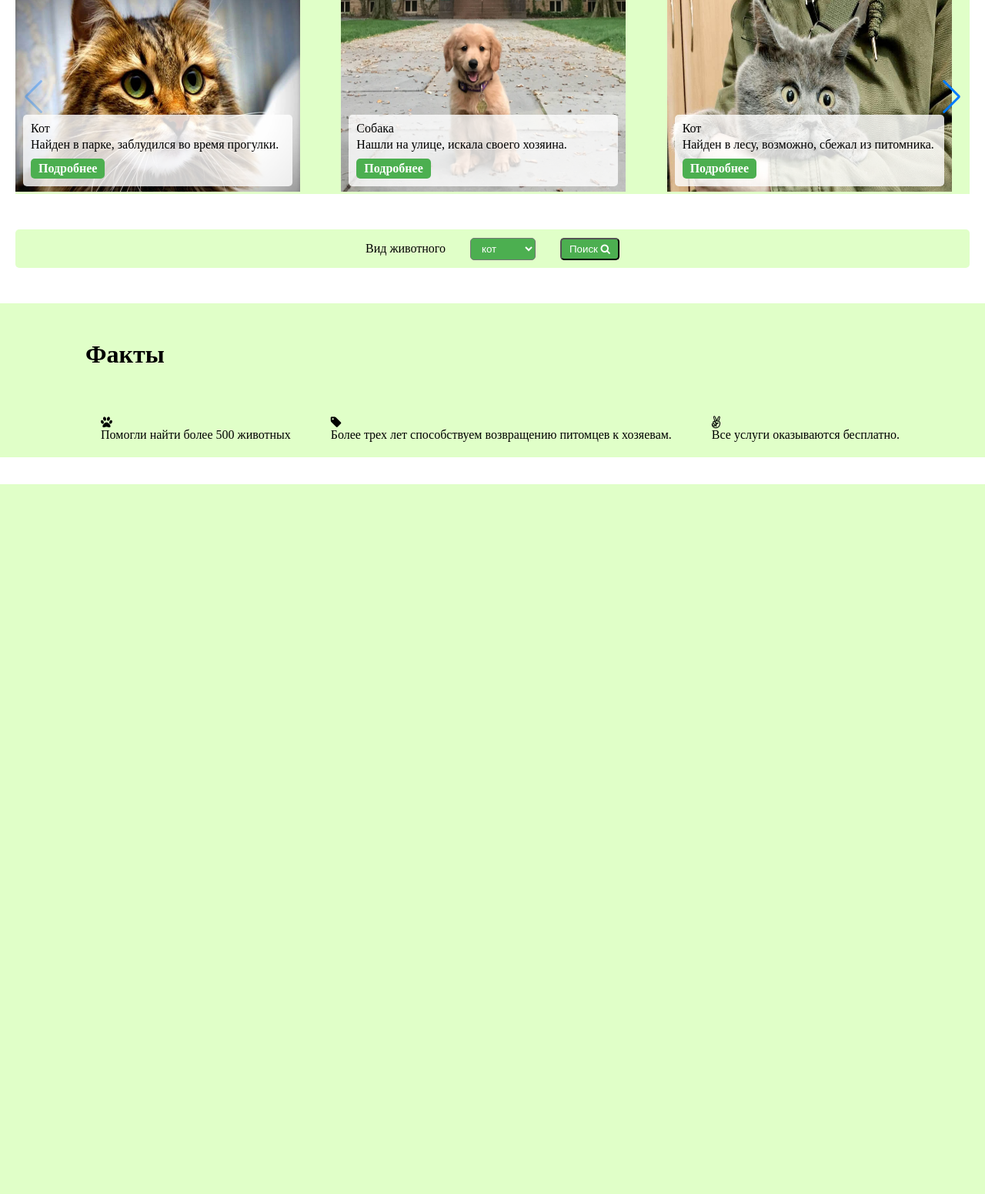
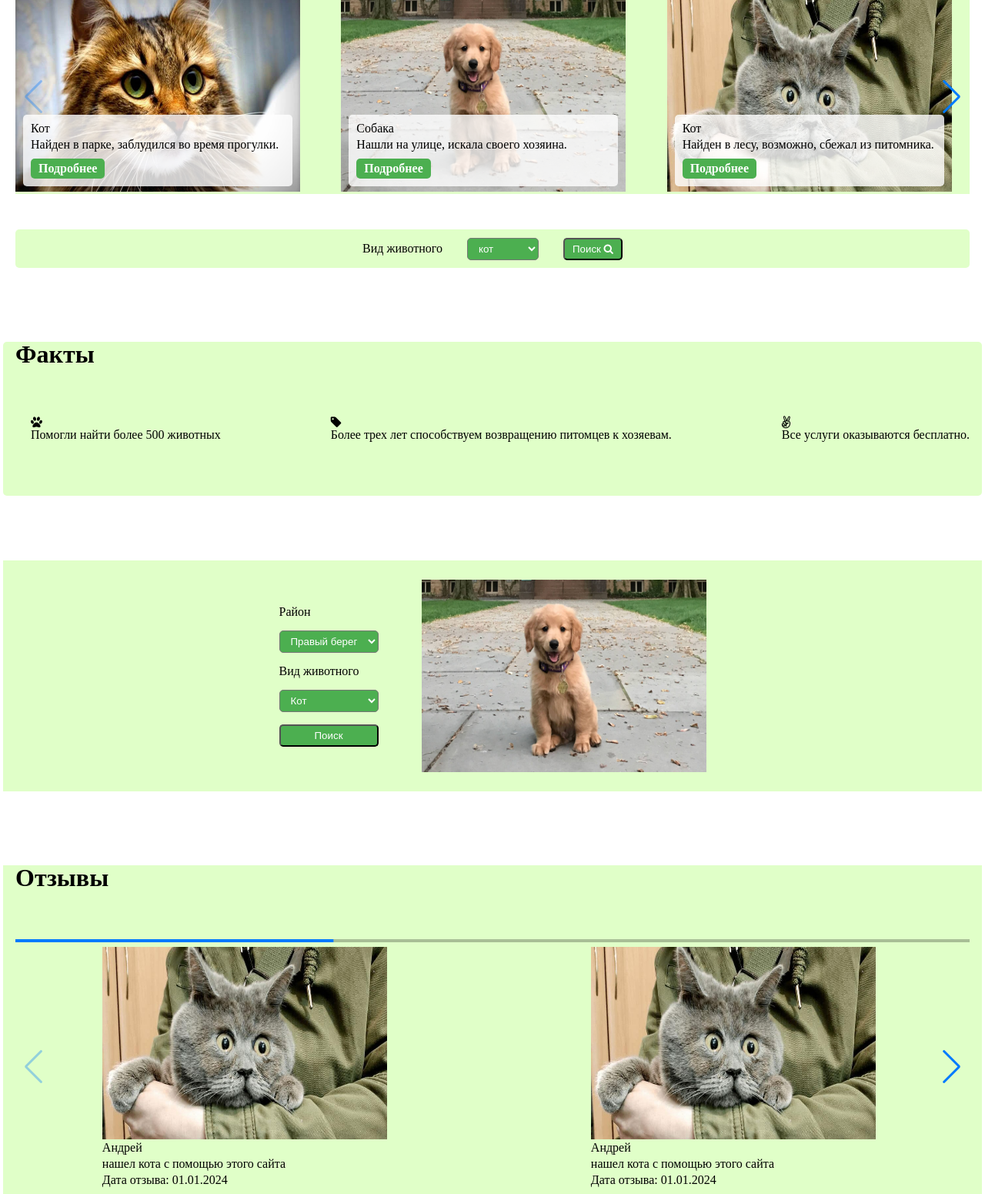
Before and after one commit to Vitalya-Sergey/lyuboe, a PHP site: page / in a window 1280 px wide. Shown: the part 171-1722 px from the top of the page at 77% size. Before the commit the page ends 800 px from the top, so only its background shows below. Run offline with PHP 8.4, Linux system fonts and the light colour scheme.

Commit message:
Добавили еще 2 модуля 6,7

```diff
--- a/index.html
+++ b/index.html
@@ -83,6 +83,9 @@
             <select class="sel" name="type-animal" id="type-animal">
                 <option value="cat">кот</option>
                 <option value="cat">собака</option>
+                <option value="rabbit">Кролик</option>
+                <option value="hamster">Хомяк</option>
+                <option value="parrot">Попугай</option>
                 <option value="cat">другое</option>
             </select>
             <button class="bu" type="submit">Поиск  <i class="fa fa-search" aria-hidden="true"></i>
@@ -115,6 +118,75 @@
 </div>
 </section>
 
+<section class="search">
+    <div class="container">
+        <form>
+            <label for="place">Район</label>
+            <select class="sel" name="place" id="place">
+                <option value="0">Правый берег</option>
+                <option value="1">Левый берег</option>
+            </select>
+            <label for="animal">Вид животного</label>
+            <select class="sel" name="animal" id="animal">
+                <option value="cat">Кот</option>
+                <option value="dog">Собака</option>
+                <option value="rabbit">Кролик</option>
+                <option value="hamster">Хомяк</option>
+                <option value="parrot">Попугай</option>
+            </select>
+            <button class="bu" type="submit">Поиск</button>
+        </form>
+        <div class="search_item">
+            <img src="img/h.jpg" alt="dog">
+            </div>
+    </div>
+
+</section>
+
+<section class="reviews">
+    <div class="container">
+    <h2> Отзывы</h2>
+        <div class="swiper reviews-swiper">
+            <div class="swiper-wrapper">
+              <div class="swiper-slide">
+                <div class="an">
+                <img src="img/v.jpg" alt="Фото животного" class="animal-photo">
+                <h3 class="author-name">Андрей</h3>
+                <p class="review-text">нашел кота с помощью этого сайта</p>
+                <span class="review-date">Дата отзыва: 01.01.2024</span></div>
+                </div>
+
+                <div class="swiper-slide">
+                    <div class="an">
+                  <img src="img/v.jpg" alt="Фото животного" class="animal-photo">
+                  <h3 class="author-name">Андрей</h3>
+                  <p class="review-text">нашел кота с помощью этого сайта</p>
+                  <span class="review-date">Дата отзыва: 01.01.2024</span></div>
+                </div>
+
+                <div class="swiper-slide">
+                    <div class="an">
+                  <img src="img/v.jpg" alt="Фото животного" class="animal-photo">
+                  <h3 class="author-name">Андрей</h3>
+                  <p class="review-text">нашел кота с помощью этого сайта</p>
+                  <span class="review-date">Дата отзыва: 01.01.2024</span></div>
+                </div>
+
+                <div class="swiper-slide">
+                    <div class="an">
+                  <img src="img/v.jpg" alt="Фото животного" class="animal-photo">
+                  <h3 class="author-name">Андрей</h3>
+                  <p class="review-text">нашел кота с помощью этого сайта</p>
+                  <span class="review-date">Дата отзыва: 01.01.2024</span></div>
+                </div>
+         </div>
+            <div class="swiper-button-next"></div>
+            <div class="swiper-button-prev"></div>
+            <div class="swiper-pagination"></div>
+          </div>
+
+    </div>
+</section>
 
 
     </main>
@@ -130,6 +202,19 @@
                 prevEl: ".swiper-button-prev",
             },
         });
+
+        var reviewsSwiper = new Swiper(".reviews-swiper", {
+            slidesPerView: 2,
+            spaceBetween: 30,
+            pagination: {
+            el: ".swiper-pagination",
+            type: "progressbar",
+            },
+        navigation: {
+        nextEl: ".swiper-button-next",
+        prevEl: ".swiper-button-prev",
+         },
+    });
     </script>
 </body>
 
--- a/styles/pages/index.css
+++ b/styles/pages/index.css
@@ -138,16 +138,17 @@ img {
     border-radius: 5px;
 }
 
-.facts{
+.facts .container{
+    border-radius: 5px;
     background-color: #e0ffc8;
-    height: 100px;
+    height: 200px;
+    width: 1240px;
 }
 
 .facts{
     display: flex;
     padding: 50px 0;
-    background-color:  #e0ffc8;
-
+    height: 100px;
 }
 .facts h2{
     display: flex;
@@ -162,3 +163,59 @@ img {
     justify-content: space-between;
     flex-wrap: wrap;
 }
+
+/*ser*/
+.search{
+    margin-top: 3%;
+    gap: 56px;
+    padding: 96px 0px;
+}
+
+.search .container{
+    display: flex;
+    gap: 56px;
+    justify-content: center;
+    align-items: center;
+    background-color:  #e0ffc8;
+    height: 300px;
+}
+.search form{
+    display: flex;
+    flex-direction: column;
+    gap: 16px;
+}
+.search_item{
+    display: flex;
+    gap: 16px;
+    justify-content: center;
+    align-items: center;
+}
+/* sw*/
+.reviews .container {
+    background-color:  #e0ffc8;
+
+}
+.container h2{
+    display: flex;
+    font-size: 32px;
+    font-weight: bold;
+    align-items: center;
+    margin: 0 0 64px;
+}
+
+.an {
+    padding: 10px;
+    border-radius: 5px;
+    bottom: 10px;
+    left: 10px;
+    width: 330px;
+    margin-left:17%;
+}
+
+.an h3 {
+    margin: 0;
+}
+
+.an p {
+    margin: 5px 0;
+}
```
Also changed, not shown: 1 other file.
